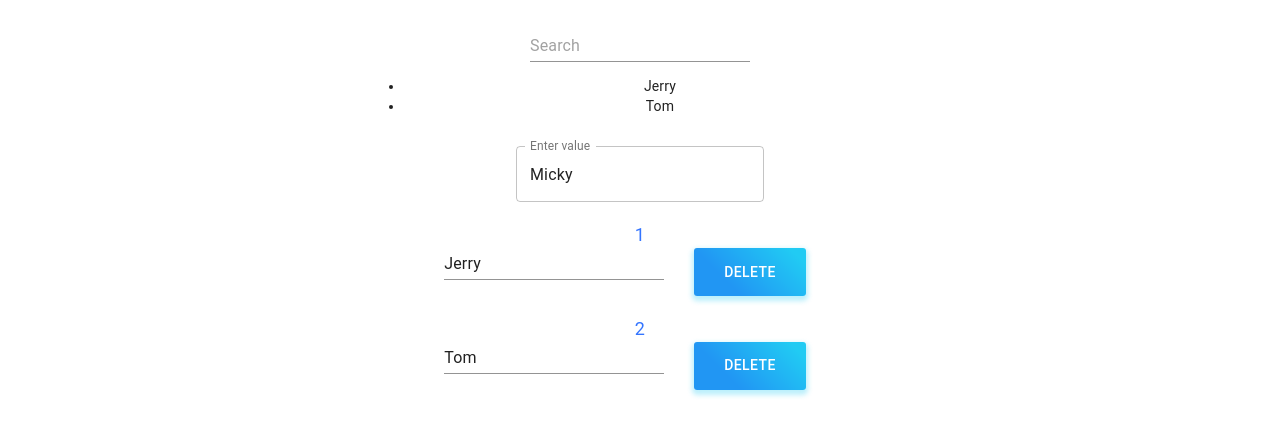
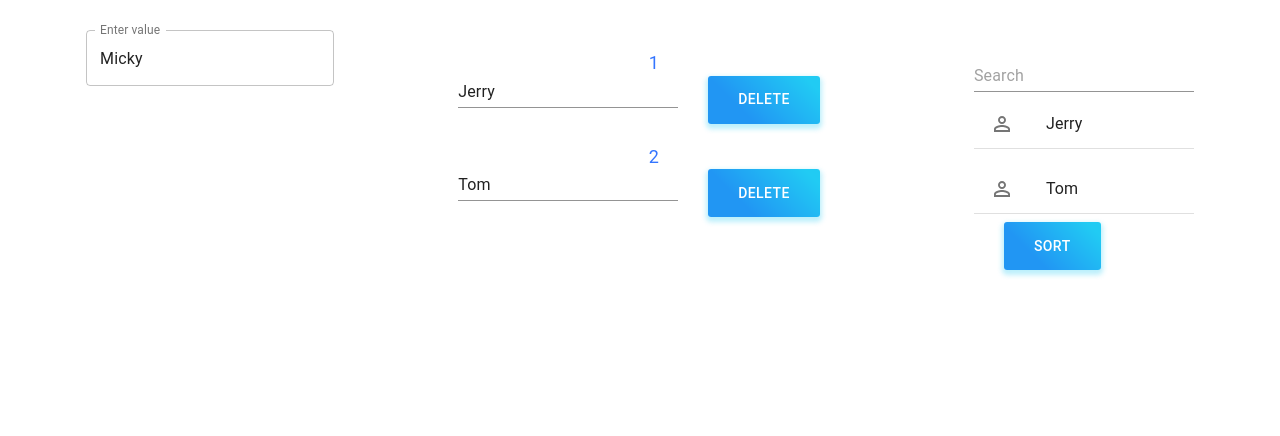
Before and after one commit to iamangie/TodoList, a React (Create React App) app in the folder my-app/: page / in a window 1280 px wide. Shown: the top 436 px of the page. Built offline with nearby package versions, Linux system fonts and the light colour scheme.

Commit message:
refactor project structure

```diff
--- a/my-app/src/App.css
+++ /dev/null
@@ -1,52 +0,0 @@
-.App {
-  text-align: center;
-  margin: 30px 0;
-}
-
-.App-logo {
-  height: 40vmin;
-  pointer-events: none;
-}
-
-@media (prefers-reduced-motion: no-preference) {
-  .App-logo {
-    animation: App-logo-spin infinite 20s linear;
-  }
-}
-
-.App-header {
-  background-color: #282c34;
-  min-height: 100vh;
-  display: flex;
-  flex-direction: column;
-  align-items: center;
-  justify-content: center;
-  font-size: calc(10px + 2vmin);
-  color: white;
-}
-
-.App-link {
-  color: #61dafb;
-}
-
-@keyframes App-logo-spin {
-  from {
-    transform: rotate(0deg);
-  }
-  to {
-    transform: rotate(360deg);
-  }
-}
-
-.User {
-  margin: 20px 0;
-}
-
-.User__id {
-  font-size: 18px;
-  color: #3475FF;
-}
-
-.Users-filter {
-  margin: 30px 0;
-}
--- a/my-app/src/App.js
+++ b/my-app/src/App.js
@@ -1,63 +1,9 @@
-import React, {useState, useEffect} from 'react';
-import './App.css';
+import React, {useState} from 'react';
+import Container from '@material-ui/core/Container';
 import TextField from '@material-ui/core/TextField';
+import UsersList from './containers/UsersList';
+import UsersFilter from './components/UsersFilter';
 
-import Container from '@material-ui/core/Container';
-import Button from './Button';
-
-const User = ({ id, name, deleteUser, editUser, indexUser}) => {
-
- const [userName, setUserName] = useState(name);
-
-  const editUserName = ({keyCode}) => {
-    console.log('keypress', keyCode)
-    if(keyCode === 13) {
-      console.log('edit user name !')
-      editUser(id, userName);
-    }
-  }
-
-   return (
-    <div className="User">
-      <div className="User__id">{indexUser}</div>
-      <TextField onKeyDown={(e) => editUserName(e)} value={userName} onChange={(e) =>  setUserName(e.target.value) } />
-      <Button
-        onClick={() => { deleteUser(id) }}
-      >
-      Delete
-      </Button>
-    </div>
-  );
-};
-
-
-const UsersFilter = ({users}) => {
-
-  const [searchName, setSearchName] = useState("");
-
-  const [searchResults, setSearchResults] = useState([]);
-
-  useEffect(() => {
-    const userNames = users.map(user => user.name);
-    const results = userNames.filter(person => person.toLowerCase().includes(searchName));
-    setSearchResults(results);
-  }, [searchName, users]);
-
-  return (
-    <div className = "Users-filter">
-      <TextField placeholder="Search" value={searchName} onChange={(e) => setSearchName(e.target.value)}/>
-      <ul >
-        {
-          searchResults.map(item => {
-          return(
-            <li>{item}</li>
-            )
-        })
-        }
-      </ul>
-    </div>
-  );
-};
 
 function App() {
 
@@ -65,7 +11,6 @@ function App() {
     {name: 'Jerry', id: 1 },
     {name: 'Tom', id: 2 },
   ]);
-
 
   const [value, setValue] = useState('Micky');
 
@@ -78,8 +23,6 @@ function App() {
 
   const deleteUser = (id) => {
     const remainedUsers = users.filter(u =>  u.id !== id );
-    console.log(remainedUsers)
-
     setUsers(remainedUsers);
   }
 
@@ -90,14 +33,10 @@ function App() {
     setUsers([...remainedUsers, ...editedUser]);
   }
 
-  users.forEach((u, index) => {
-    u.indexUser = index +1;
- });
-
   return (
-    <Container maxWidth="sm">
+    <Container maxWidth="lg">
       <div className="App">
-        <UsersFilter key={users.id} users={users}/>
+        <React.Fragment>
           <TextField
             label="Enter value"
             variant="outlined"
@@ -105,14 +44,9 @@ function App() {
             onChange={(e) => {setValue(e.target.value)}}
             value={value}
           />
-
-        {
-          users.map((u) => {
-            return (
-              <User key={u.id} id={u.id} name={u.name} deleteUser={deleteUser} editUser={editUser} indexUser={u.indexUser}/>
-            )
-          })
-        }
+          <UsersList users={users} deleteUser={deleteUser} editUser={editUser} />
+        </React.Fragment>
+        <UsersFilter users={users} />
       </div>
     </Container>
   );
--- /dev/null
+++ b/my-app/src/components/User.js
@@ -0,0 +1,31 @@
+import React, {useState} from 'react';
+import TextField from '@material-ui/core/TextField';
+import Button from '../Button';
+
+
+function User({ id, name, deleteUser, editUser, index }) {
+
+  const [userName, setUserName] = useState(name);
+
+   const editUserName = ({keyCode}) => {
+     console.log('keypress', keyCode)
+     if(keyCode === 13) {
+       console.log('edit user name !')
+       editUser(id, userName);
+     }
+   }
+
+  return (
+    <div className="User">
+      <div className="User__id">{index + 1}</div>
+      <TextField onKeyDown={(e) => editUserName(e)} value={userName} onChange={(e) =>  setUserName(e.target.value) } />
+      <Button
+        onClick={() => { deleteUser(id) }}
+      >
+      Delete
+      </Button>
+    </div>
+  )
+}
+
+   export default User
--- /dev/null
+++ b/my-app/src/components/UsersFilter.js
@@ -0,0 +1,63 @@
+import React, {useState, useEffect} from 'react';
+import TextField from '@material-ui/core/TextField';
+import Button from '../Button';
+import List from '@material-ui/core/List';
+import ListItem from '@material-ui/core/ListItem';
+import ListItemIcon from '@material-ui/core/ListItemIcon';
+import ListItemText from '@material-ui/core/ListItemText';
+import Divider from '@material-ui/core/Divider';
+import PersonOutlineIcon from '@material-ui/icons/PersonOutline';
+
+
+function UsersFilter({ users }) {
+
+  const [searchName, setSearchName] = useState("");
+
+  const [searchUsers, setSearchUsers] = useState([]);
+
+  useEffect(() => {
+    const userNames = users.map(user => user.name);
+    const results = userNames.filter(person => person.toLowerCase().includes(searchName.toLowerCase()));
+    setSearchUsers(results);
+  }, [searchName, users]);
+
+  const sortByName = () => {
+    const sortedUsers = searchUsers.sort((a, b) => {
+      const x = a.toLowerCase();
+      const y = b.toLowerCase();
+      if (x === y) {
+        return 0;
+      }
+      return x > y ? 1: -1;
+    });
+    setSearchUsers(sortedUsers);
+    console.log(sortedUsers)
+  }
+
+  return (
+    <div className = "Users-filter">
+      <TextField placeholder="Search" value={searchName} onChange={(e) => setSearchName(e.target.value)}/>
+      {
+        searchUsers.map((user, index) => {
+        return(
+          <List component="ul" key={index}>
+            <ListItem >
+            <ListItemIcon>
+            <PersonOutlineIcon />
+            </ListItemIcon>
+            <ListItemText primary={user} />
+             </ListItem>
+            <Divider />
+          </List>
+        )
+        })
+      }
+
+      <Button onClick={sortByName}>
+        Sort
+      </Button>
+    </div>
+  )
+}
+
+  export default UsersFilter
--- /dev/null
+++ b/my-app/src/containers/UsersList.js
@@ -0,0 +1,21 @@
+import React from 'react';
+import User from '../components/User';
+
+
+function UsersList(props) {
+
+  return (
+    <div>
+      {
+        props.users.map((user, index) => {
+          return (
+            <User key={user.id} id={user.id} name={user.name} deleteUser={props.deleteUser} editUser={props.editUser} index={index}/>
+          )
+        })
+      }
+    </div>
+
+  )
+}
+
+export default UsersList
--- a/my-app/src/index.css
+++ b/my-app/src/index.css
@@ -11,3 +11,24 @@ code {
   font-family: source-code-pro, Menlo, Monaco, Consolas, 'Courier New',
     monospace;
 }
+
+.App {
+  margin: 30px 0;
+  display: flex;
+  justify-content: space-around;
+
+}
+
+.User {
+  margin: 20px 0;
+}
+
+.User__id {
+  font-size: 18px;
+  color: #3475FF;
+  text-align: center;
+}
+
+.Users-filter {
+  margin: 30px 0;
+}
```
Also changed, not shown: my-app/src/components/Filter.js (deleted). Lines whose indentation alone changed are shown as unchanged.
